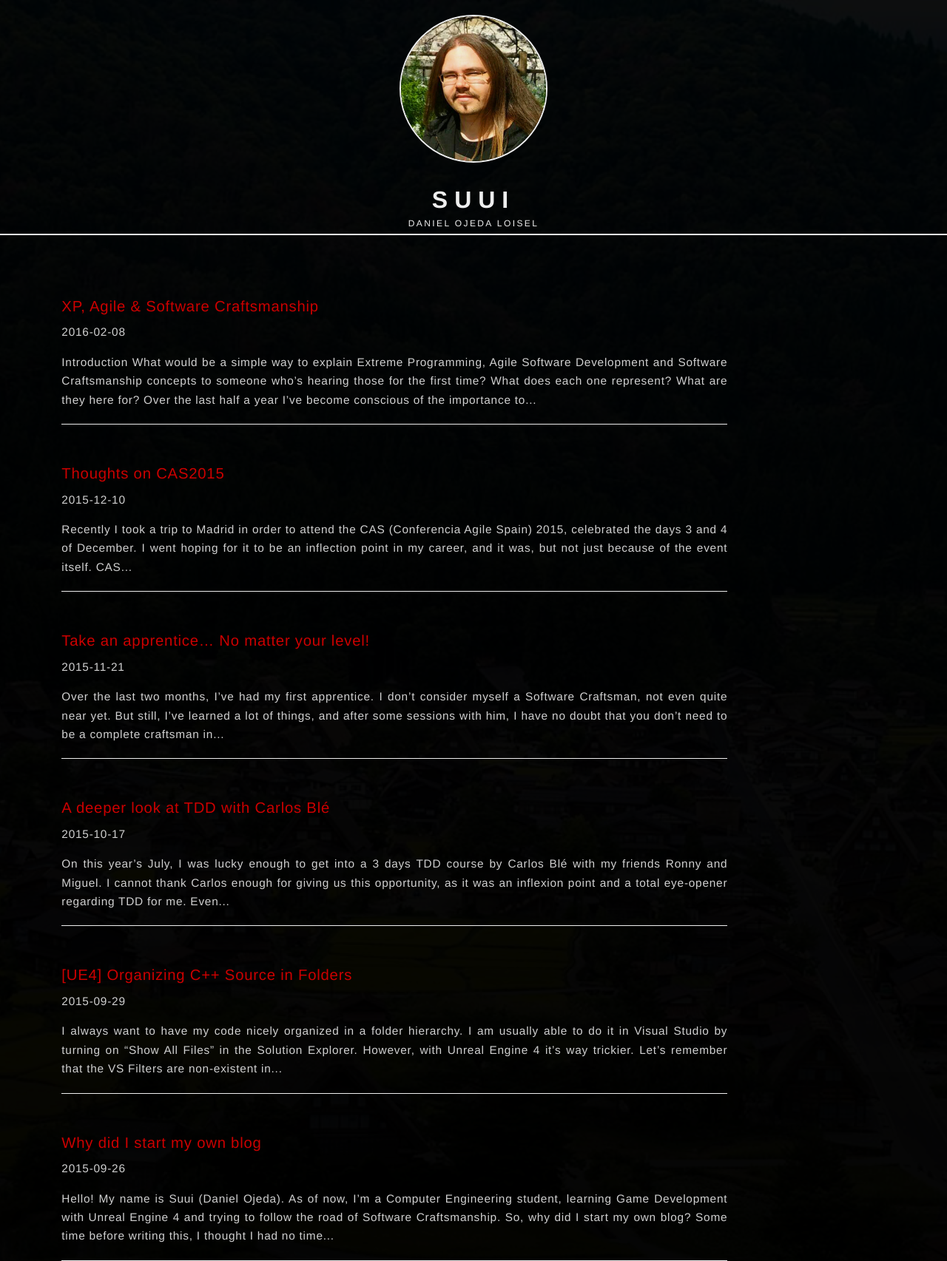
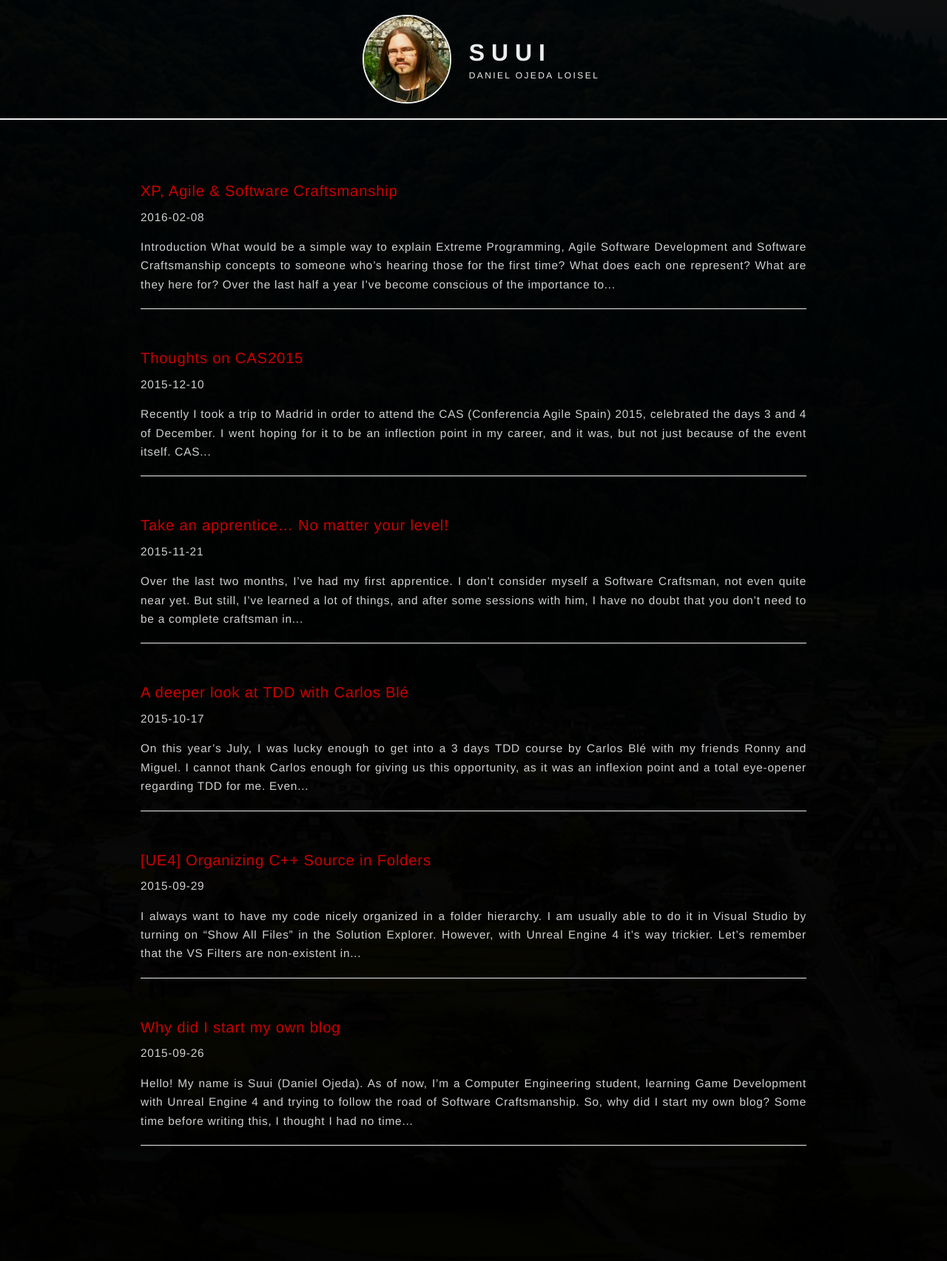
Before and after one commit to Suui/Website, a Jekyll site: the page built from blog.html, in a window 1280 px wide. Shown: the whole page at 74% size. Built offline with Jekyll 4.4.1, drawn with Linux system fonts in a browser that asks for light colours.

Commit message:
Better styles for the header

```diff
--- a/blog.html
+++ b/blog.html
@@ -21,7 +21,8 @@ permalink: /blog/
         </div>
     </section>
 
-    <section id="blog-posts" class="col-lg-10">
+    <section id="blog-posts">
+        <div class="container">
             {% for post in site.posts %}
                 <div class="post-preview">
                     <div class="post-title">
@@ -36,5 +37,6 @@ permalink: /blog/
                     <hr>
                 </div>
             {% endfor %}
+        </div>
     </section>
 </div>
--- a/css/blog.css
+++ b/css/blog.css
@@ -44,21 +44,15 @@
     }
 }
 
-#sidebar .sidebar-container {
-    text-align: center;
+#sidebar .photo {
+    display: inline-block;
+    padding: 20px;
 }
 
-#sidebar .photo {
-    margin: 20px 0;
-}
-
-#sidebar .underline {
-    content: '';
-    background: #eee;
-    height: 2px;
-    width: 80%;
-    max-width: 500px;
-    margin: 10px auto;
+#sidebar .names {
+    display: inline-block;
+    text-align: left;
+    vertical-align: middle;
 }
 
 #sidebar .nickname {
@@ -87,8 +81,7 @@
 }
 
 #blog-posts {
-    padding-top: 50px;
-    height: 100vh;
+    padding: 50px 0;
     color: #d0d0d0;
     font-size: 1.1em;
     letter-spacing: 0.05em;
@@ -104,6 +97,7 @@
 }
 
 #blog-posts .post-title {
+    text-align: left;
     padding-bottom: 5px;
 }
 
--- a/css/global.css
+++ b/css/global.css
@@ -1,7 +1,6 @@
 .avatar {
-    width: 200px;
-    height: 200px;
-    border-radius: 100px;
+    width: 120px;
+    height: 120px;
+    border-radius: 60px;
     border: 2px solid #eee;
-    margin-bottom: 8px;
 }
```
Lines whose indentation alone changed are shown as unchanged.
